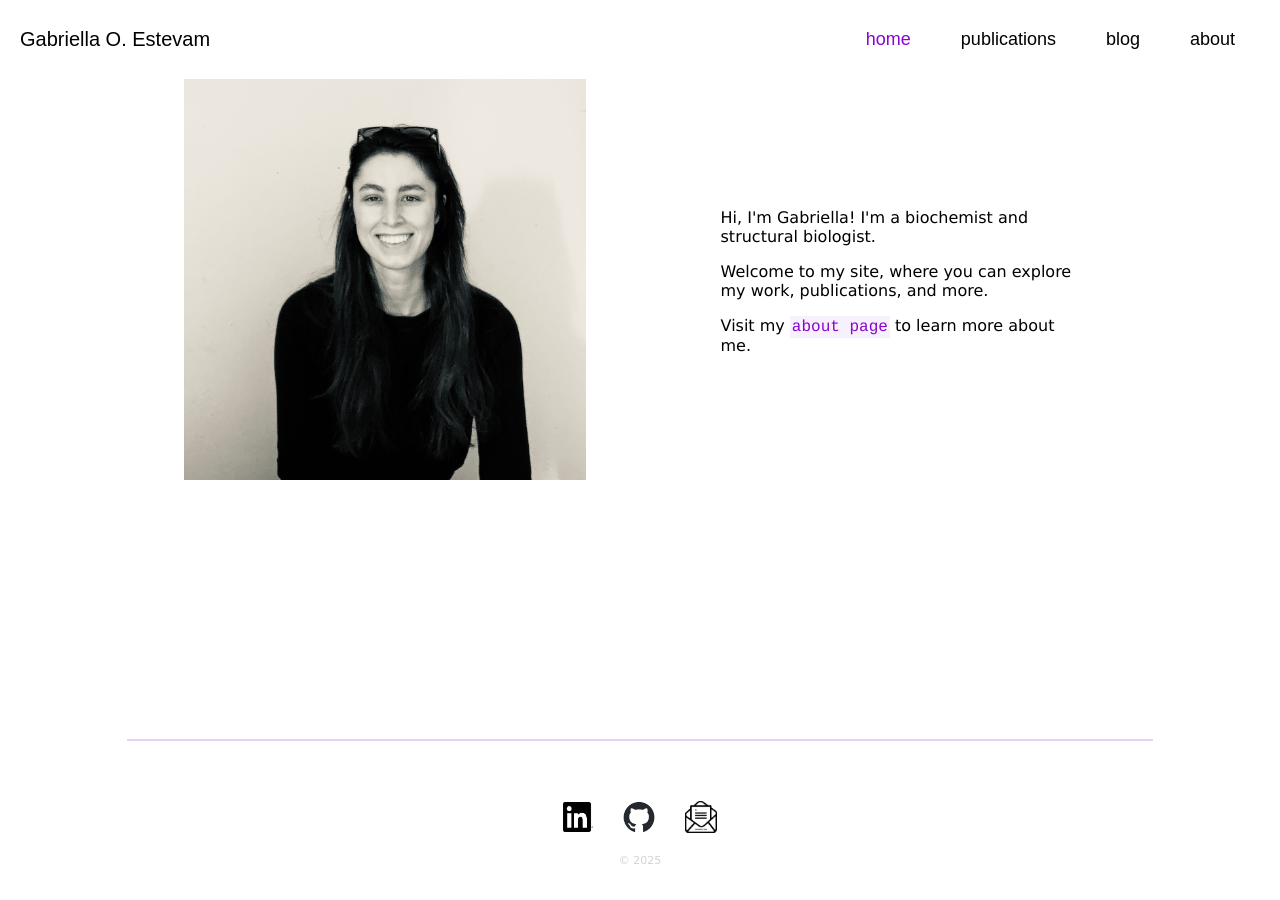
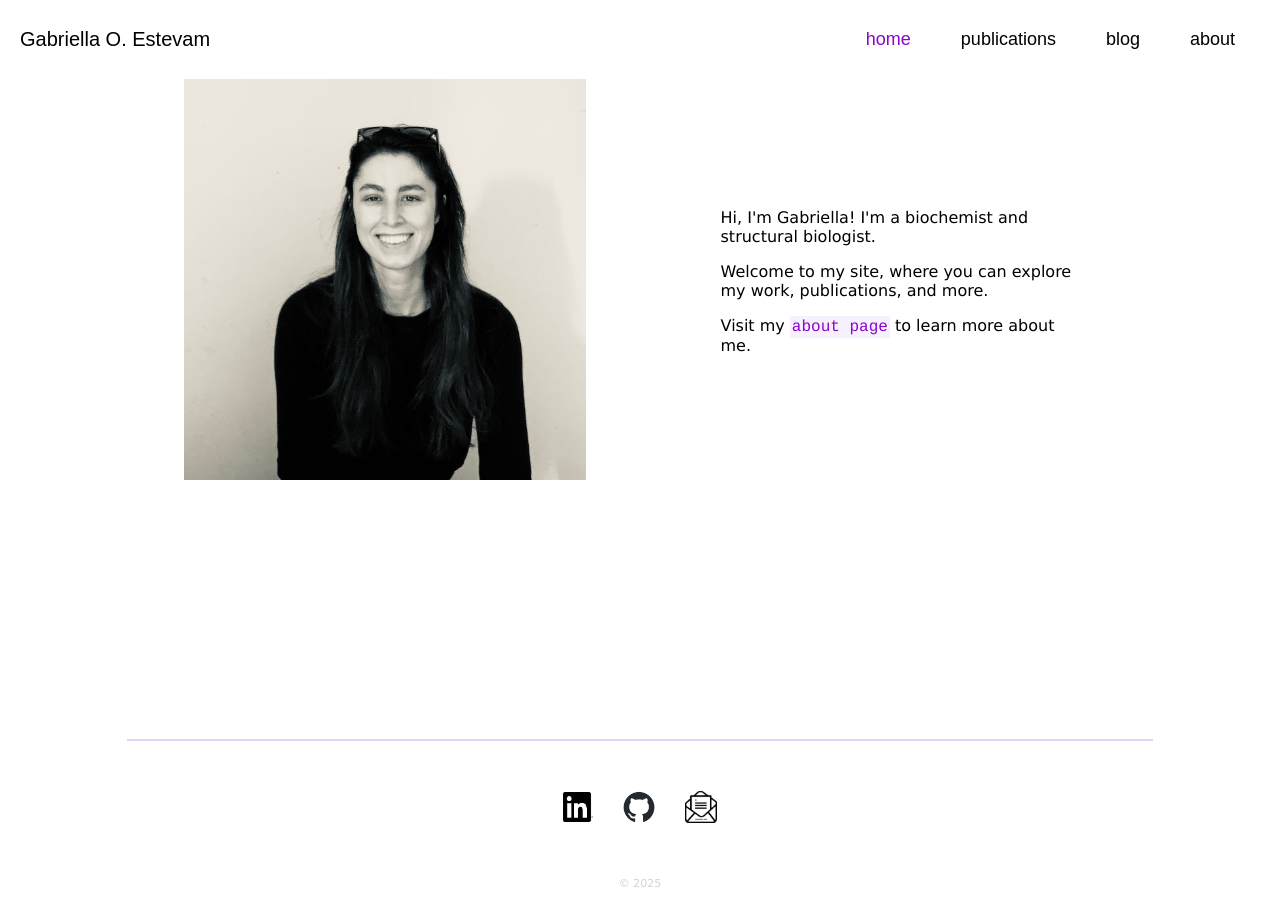
Before and after one commit to gestevam/gestevam.github.io, a Jekyll site: the page built from index.md, in a window 1280 px wide and 900 px high, scrolled down 1137 px. Built offline with Jekyll 4.4.1, drawn with Linux system fonts in a browser that asks for light colours; before the commit the page ends 2014 px from its top, so only the background shows below that.

Commit message:
Update home.html

```diff
--- a/_layouts/home.html
+++ b/_layouts/home.html
@@ -237,30 +237,19 @@
   <!-- bottom vis divider -->
   <hr style="border: 1px solid #E6D2F9; width: 80%;">
 
-  <!-- footer section -->
+  <!-- footer -->
   <div style="
       display: flex;
+      flex-direction: column;
       align-items: center;
       justify-content: center;
       width: 80%;
-      margin: 20px auto;
+      margin: 10px auto;
+      text-align: center;
       position: relative;">
 
-  <!-- copyright -->
-  <div style="
-        font-size: 11px;
-        color: #CED4DA;
-        position: absolute;
-        bottom: -10px;
-        left: 50%;
-        transform: translateX(-50%);
-        text-align: center;
-        width: 100%;">
-        © <span id="year"></span>
-    </div>
-
     <!-- social -->
-    <div class="contact-section" style="display: flex; align-items: center; gap: 10px;">
+    <div class="contact-section" style="display: flex; align-items: center; gap: 10px; margin-bottom: 30px;">
       <a href="https://linkedin.com/in/gestevam" target="_blank">
         <img src="/static/img/social/InBug-Black.png" alt="LinkedIn" style="width: 30px; height: 30px">
       </a>
@@ -271,7 +260,12 @@
         <img src="/static/img/social/email-icon.png" alt="Email" class="social-icon" style="width: 32px; height: 32px">
       </a>
     </div>
-  </div>
+
+    <!-- copyright -->
+    <div style="font-size: 11px; color: #CED4DA;">
+        © <span id="year"></span>
+      </div>
+    </div>
 
   <script>
     document.getElementById("year").textContent = new Date().getFullYear();
```
